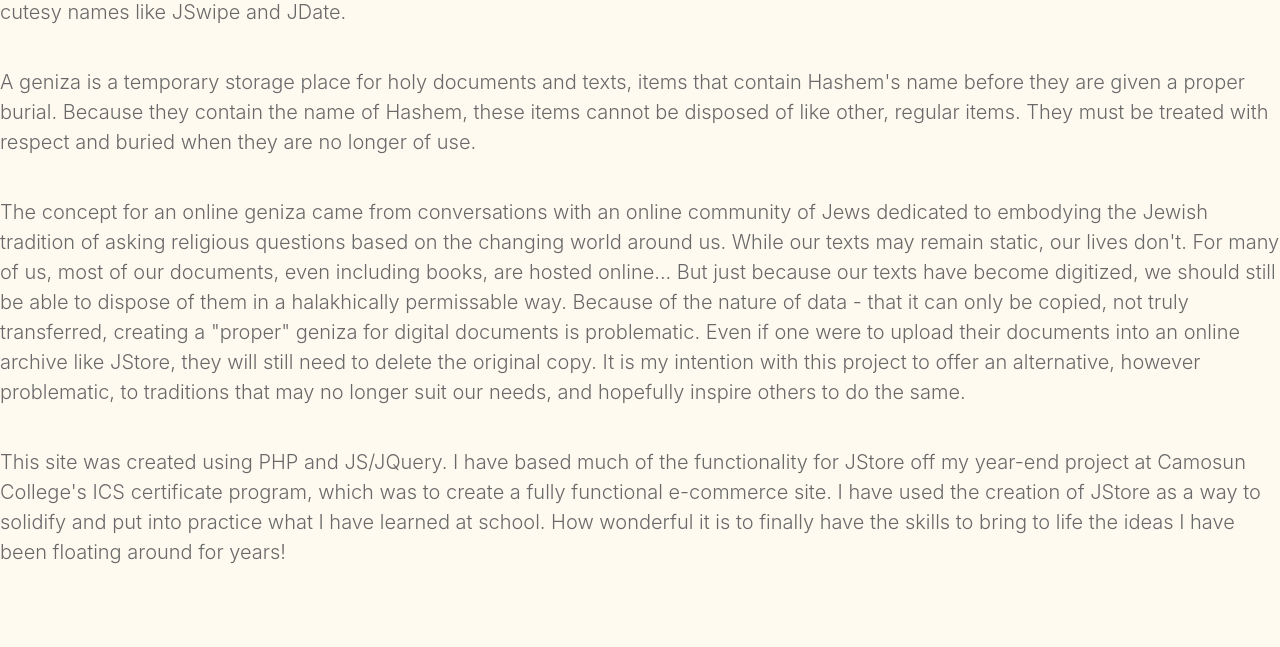
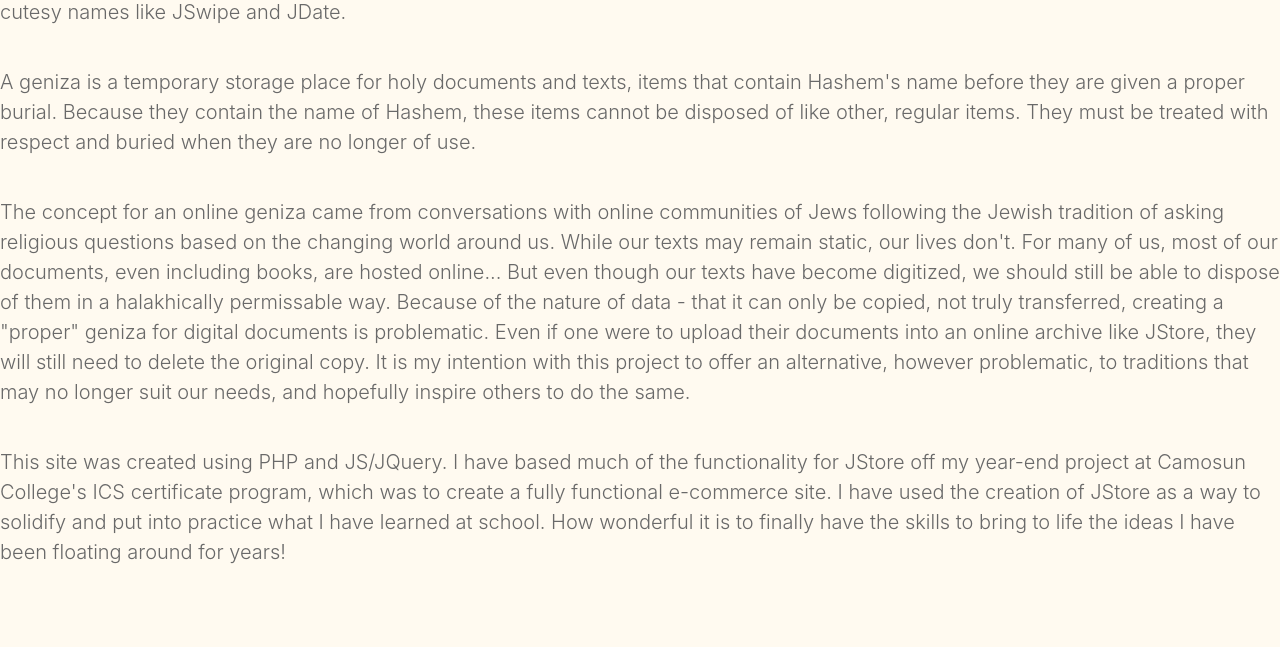
Before and after one commit to tevyecowan/j_store, a PHP site: page /about.php in a window 1280 px wide. Shown: the part 251-898 px from the top of the page. Run offline with PHP 8.4, Linux system fonts and the light colour scheme.

Commit message:
small cosmetic changes 2

```diff
--- a/about.php
+++ b/about.php
@@ -39,10 +39,10 @@
 		</p>
 		<br>
 		<p class="lead">
-			The concept for an online geniza came from conversations with an online community of Jews dedicated to
-			embodying the Jewish tradition of asking religious questions based on the changing world around us.
+			The concept for an online geniza came from conversations with online communities of Jews following
+			the Jewish tradition of asking religious questions based on the changing world around us.
 			While our texts may remain static, our lives don't. For many of us, most of our documents, even including
-			books, are hosted online... But just because our texts have become digitized, we should still be able
+			books, are hosted online... But even though our texts have become digitized, we should still be able
 			to dispose of them in a halakhically permissable way. Because of the nature of data - that it can only be copied, not truly transferred,
 			creating a "proper" geniza for digital documents is problematic. Even if one were to upload their documents
 			into an online archive like JStore, they will still need to delete the original copy. It is my intention with this project
--- a/includes/upload.php
+++ b/includes/upload.php
@@ -55,7 +55,9 @@
 			}
 
 			//TODO: add print item number upon successful add
-			else{$GLOBALS['a'] = false;}
+
+
+			else{$GLOBALS['a'] = false;} //success variable
 
 			$_POST = array();
 		}
--- a/index.php
+++ b/index.php
@@ -37,7 +37,7 @@
 			if(!empty($_POST)) {
 				include('includes/upload.php');
 				if ($GLOBALS['a'] == true) {
-					echo "<h4>Thank you, your details have been submitted succesfully.</h4>";
+					echo "<h4>Thank you, your details have been submitted successfully.</h4>";
 				}
 				else {
 					echo "<h4>Oops! Something went wrong</h4>";
```
